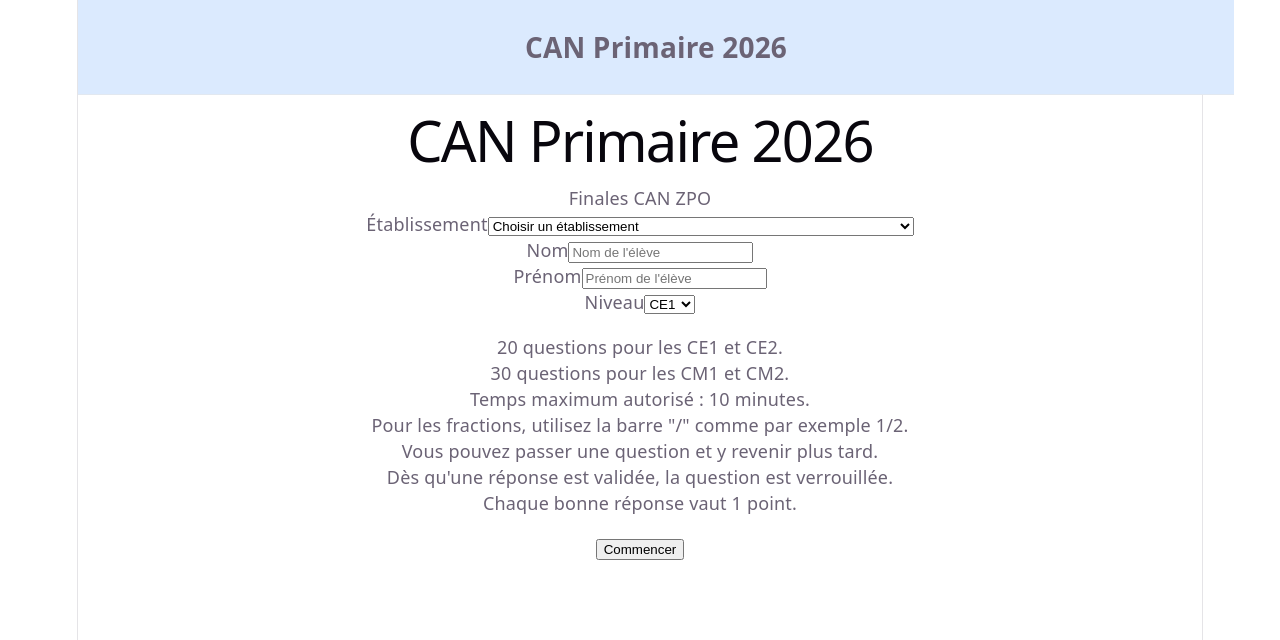
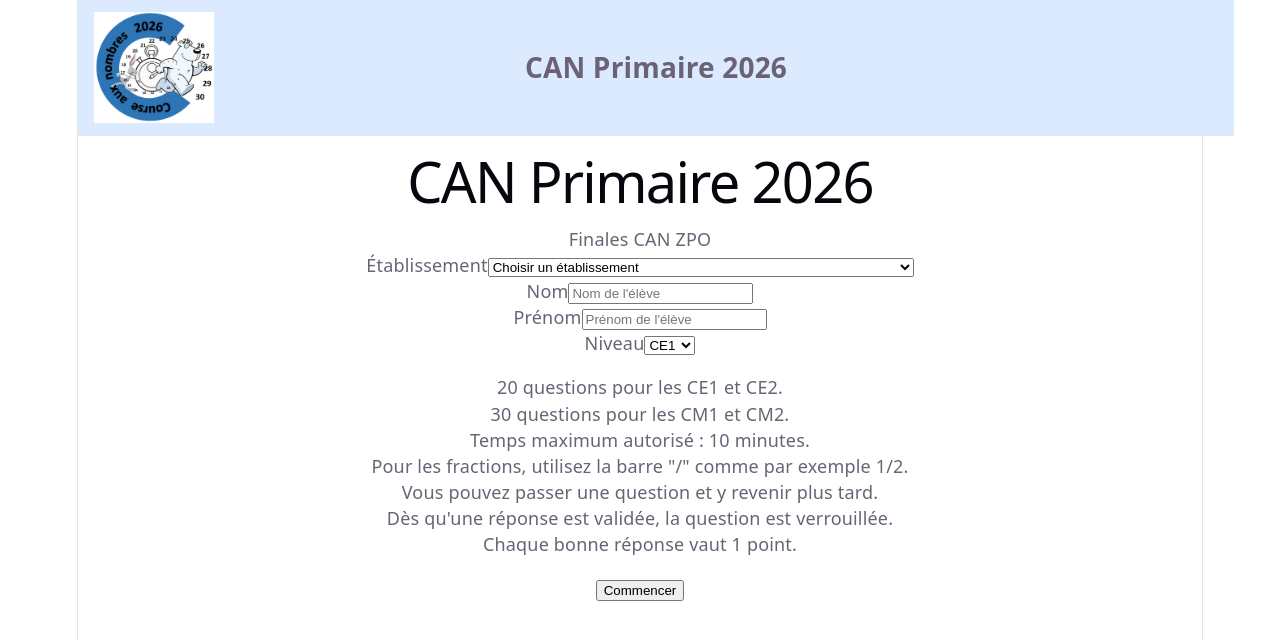
Before and after one commit to vincentguzzo/CAN-PRIMAIRE-2026, a React (Vite) app: page / in a window 1280 px wide. Shown: the top 640 px of the page. Built offline with nearby package versions, Linux system fonts and the light colour scheme.

Commit message:
remise logo header

```diff
--- a/src/App.jsx
+++ b/src/App.jsx
@@ -457,8 +457,19 @@ function resetAll() {
     alignItems: "center",
   }}
 >
-  {/* logo supprimé temporairement */}
+  {/* Logo */}
+  <img
+    src="/questions/logoCanP.png"
+    alt="Logo CAN Primaire"
+    style={{
+      width: "120px",
+      height: "auto",
+      objectFit: "contain",
+      display: "block",
+    }}
+  />
 
+  {/* Titre centré */}
   <div
     style={{
       position: "absolute",
@@ -472,6 +483,7 @@ function resetAll() {
     CAN Primaire 2026
   </div>
 
+  {/* Chrono à droite */}
   <div
     style={{
       marginLeft: "auto",
```
